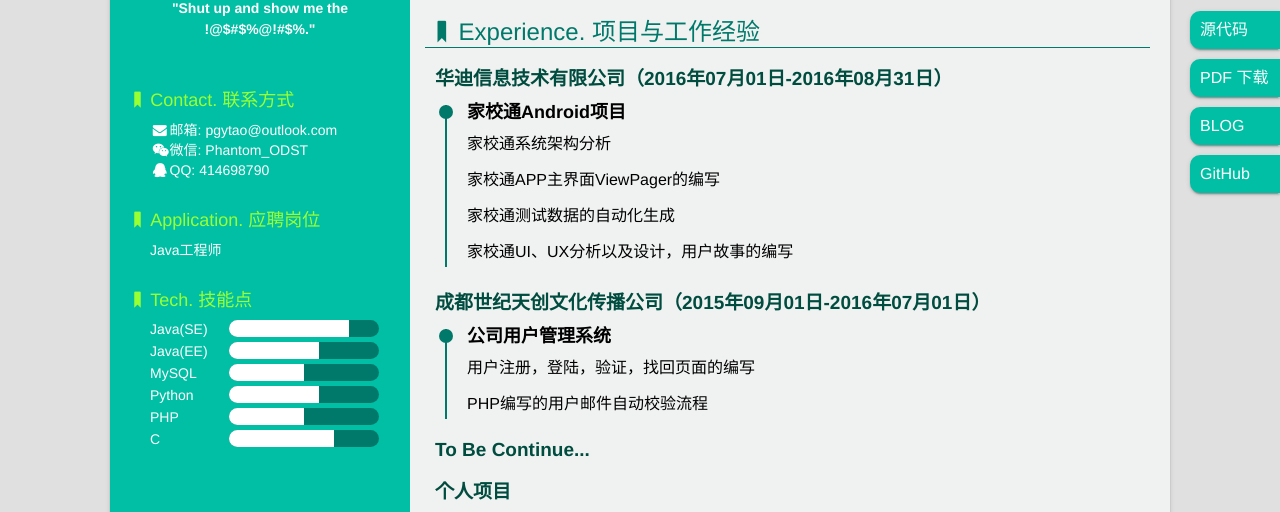
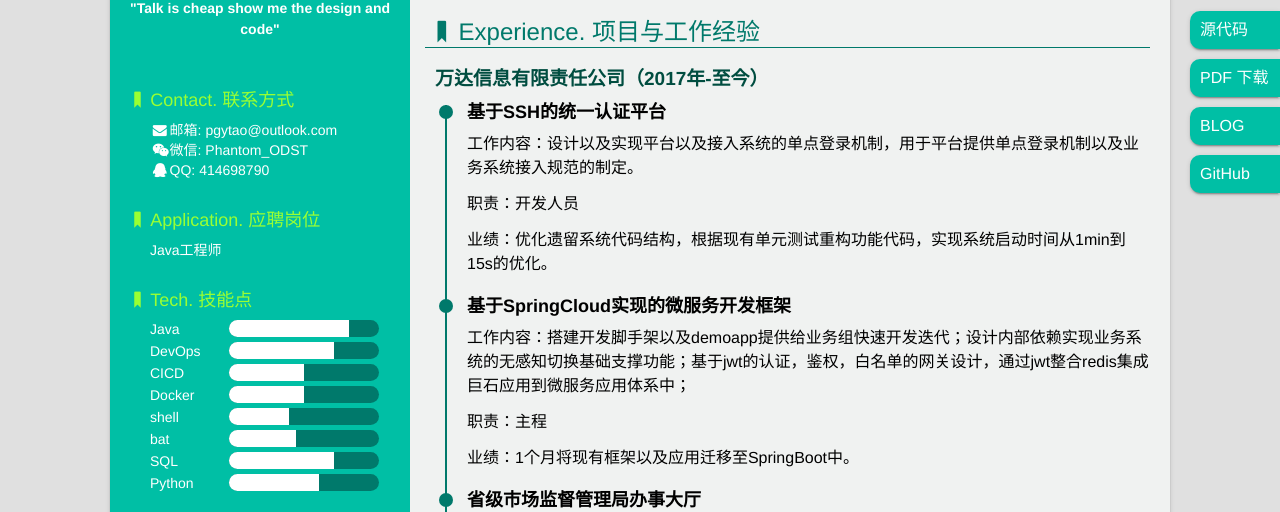
Before and after one commit to AndersonKim/Resume, a website: page index.html in a window 1280 px wide. Shown: the part 229-741 px from the top of the page. Drawn offline with Linux system fonts and the light colour scheme.

Commit message:
Default Changelist

```diff
--- a/index.html
+++ b/index.html
@@ -3,7 +3,7 @@
 <head>
     <meta charset="UTF-8">
     <title>元涛的简历</title>
-    <meta name="description" content="我是一个充满活力、对Java由衷热爱、善于发现问题的Java工程师。我目前正在寻找Java工程师岗位，快画符召唤我吧！">
+    <meta name="description" content="对Java生态很感兴趣，向往DEVOPS以及敏捷开发的Java工程师">
     <meta name="keywords" content="元涛,AndersonKim,Java,工作,简历">
     <link rel="shortcut icon" href="favicon.ico">
     <link rel="stylesheet" href="dist/css/style.min.css">
@@ -41,7 +41,7 @@
             <div class="title">
                 <img src="img/head.png">
                 <h1>元涛的简历</h1>
-                <h2>"Shut up and show me the !@$#$%@!#$%."</h2>
+                <h2>"Talk is cheap show me the design and code"</h2>
             </div>
             <ul class="side-info">
                 <li class="someRight">
@@ -57,21 +57,45 @@
                 <li class="skill">
                     <dt><i class="icon-bookmark"></i>Tech. 技能点</dt>
                     <dd>
-                        <div class="skill-name">Java(SE)</div>
+                        <div class="skill-name">Java</div>
                         <div class="skill-bar-wrap">
                             <div class="skill-bar" style="width: 80%"></div>
                         </div>
                     </dd>
                     <dd>
-                        <div class="skill-name">Java(EE)</div>
+                        <div class="skill-name">DevOps</div>
                         <div class="skill-bar-wrap">
-                            <div class="skill-bar" style="width: 60%"></div>
+                            <div class="skill-bar" style="width: 70%"></div>
                         </div>
                     </dd>
                     <dd>
-                        <div class="skill-name">MySQL</div>
+                        <div class="skill-name">CICD</div>
                         <div class="skill-bar-wrap">
                             <div class="skill-bar" style="width: 50%"></div>
+                        </div>
+                    </dd>
+                    <dd>
+                        <div class="skill-name">Docker</div>
+                        <div class="skill-bar-wrap">
+                            <div class="skill-bar" style="width: 50%"></div>
+                        </div>
+                    </dd>
+                    <dd>
+                        <div class="skill-name">shell</div>
+                        <div class="skill-bar-wrap">
+                            <div class="skill-bar" style="width: 40%"></div>
+                        </div>
+                    </dd>
+                    <dd>
+                        <div class="skill-name">bat</div>
+                        <div class="skill-bar-wrap">
+                            <div class="skill-bar" style="width: 45%"></div>
+                        </div>
+                    </dd>
+                    <dd>
+                        <div class="skill-name">SQL</div>
+                        <div class="skill-bar-wrap">
+                            <div class="skill-bar" style="width: 70%"></div>
                         </div>
                     </dd>
                     <dd>
@@ -80,90 +104,72 @@
                             <div class="skill-bar" style="width: 60%"></div>
                         </div>
                     </dd>
-                     <dd>
-                        <div class="skill-name">PHP</div>
-                        <div class="skill-bar-wrap">
-                            <div class="skill-bar" style="width: 50%"></div>
-                        </div>
-                    </dd>
-                    <dd>
-                        <div class="skill-name">C</div>
-                        <div class="skill-bar-wrap">
-                            <div class="skill-bar" style="width: 70%"></div>
-                        </div>
-                    </dd>
-                    <!-- <dd>
-                        <div class="skill-name">JavaScript</div>
-                        <div class="skill-bar-wrap">
-                            <div class="skill-bar" style="width: 60%"></div>
-                        </div>
-                    </dd>
-                    <dd>
-                        <div class="skill-name">HTML</div>
-                        <div class="skill-bar-wrap">
-                            <div class="skill-bar" style="width: 75%"></div>
-                        </div>
-                    </dd>
-                    <dd>
-                        <div class="skill-name">CSS</div>
-                        <div class="skill-bar-wrap">
-                            <div class="skill-bar" style="width: 72%"></div>
-                        </div>
-                    </dd> -->
+
 
 
 
                 </li>
             </ul>
             <div class="note">
-                <p>我是一个充满活力、对Java由衷热爱、善于研发产品的Java工程师。</p>
-                <p>我目前正在寻找Java工程师岗位，希望借此机会为贵司献上我的一点绵薄之力，快画符召唤我吧！</p>
+                <p>我是一个对Java生态很感兴趣且乐于实践，并且向往敏捷开发和DevOps的Java工程师。</p>
+                <p>我目前正在寻找Java工程师岗位，希望借此机会实现和公司的互惠共赢，有意请通过邮箱联系。</p>
             </div>
         </div>
         <div class="main">
             <ul class="main-info">
                 <li class="someRight">
                     <dt><i class="icon-bookmark"></i>Basic info. 基本信息</dt>
-                    <dd><span>个人信息:</span> 元涛 / 男 / 21岁</dd>
-                    <dd><span>教育经历:</span> 本科 / 西南交通大学计算机系 / 2017年应届生</dd>
+                    <dd><span>个人信息:</span> 元涛 / 男 / 26岁</dd>
+                    <dd><span>教育经历:</span> 本科 / 西南交通大学计算机系</dd>
                     <dd><span>英语水平:</span> CET-6</dd>
                     <dd><span>CSDN-BLOG:</span> <a href="http://blog.csdn.net/anderson_question" target="_blank">blog.csdn.net/anderson_question</a></dd>
                     <dd><span>GitHub:</span> <a href="https://www.github.com/AndersonKim" target="_blank">www.github.com/AndersonKim</a></dd>
                 </li>
                 <li>
                     <dt><i class="icon-bookmark"></i>Experience. 项目与工作经验</dt>
-                    <h3>华迪信息技术有限公司（2016年07月01日-2016年08月31日）</h3>
+                    <h3>万达信息有限责任公司（2017年-至今）</h3>
                     <ul class="exp">
                         <li>
                             <div class="circle"></div>
-                            <h4>家校通Android项目</h4>
+                            <h4>基于SSH的统一认证平台</h4>
                             <ul>
-                                <li>家校通系统架构分析</li>
-                                <li>家校通APP主界面ViewPager的编写</li>
-                                <li>家校通测试数据的自动化生成</li>
-                                <li>家校通UI、UX分析以及设计，用户故事的编写</li>
+                                <li>工作内容：设计以及实现平台以及接入系统的单点登录机制，用于平台提供单点登录机制以及业务系统接入规范的制定。</li>
+                                <li>职责：开发人员</li>
+                                <li>业绩：优化遗留系统代码结构，根据现有单元测试重构功能代码，实现系统启动时间从1min到15s的优化。</li>
+                            </ul>
+                        </li>
+                        <li>
+                            <div class="circle"></div>
+                            <h4>基于SpringCloud实现的微服务开发框架</h4>
+                            <ul>
+                                <li>工作内容：搭建开发脚手架以及demoapp提供给业务组快速开发迭代；设计内部依赖实现业务系统的无感知切换基础支撑功能；基于jwt的认证，鉴权，白名单的网关设计，通过jwt整合redis集成巨石应用到微服务应用体系中；</li>
+                                <li>职责：主程</li>
+                                <li>业绩：1个月将现有框架以及应用迁移至SpringBoot中。</li>
+                            </ul>
+                        </li>
+                        <li>
+                            <div class="circle"></div>
+                            <h4>省级市场监督管理局办事大厅</h4>
+                            <ul>
+                                <li>工作内容：等保漏洞修复；业务系统单点登录对接；提供对称加密以及非对称加密ws接口；慢sql排查；</li>
+                                <li>职责：需求分析开发以及维护</li>
+                                <li>业绩：半年对接10+系统，实现单点登录以及ws接口的需求分析以及对接。</li>
                             </ul>
                         </li>
                     </ul>
-                    <h3>成都世纪天创文化传播公司（2015年09月01日-2016年07月01日）</h3>
-                    <ul class="exp">
-                        <li>
-                            <div class="circle"></div>
-                            <h4>公司用户管理系统</h4>
-                            <ul>
-                                <li>用户注册，登陆，验证，找回页面的编写</li>
-                                <li>PHP编写的用户邮件自动校验流程</li>
-                            </ul>
-                        </li>
-                    </ul>
+
                     <h3>To Be Continue...</h3>
                     <h3>个人项目</h3>
                     <ul class="exp">
                         <li>
                             <div class="circle"></div>
                             <h4>
-                                JavaProjectCollection（2016.7 - 至今）
-                                <a href="https://github.com/AndersonKim/JavaProjectCollection" target="_blank"><i class="icon-link"></i>源代码</a>
+                                自动化集成部署CI/CD平台（2020.6 - 至今）
+                                <ul>
+                                    <li>工作内容：设计并搭建基于Docker和Jenkins的自动化CICD流水线;</li>
+                                    <li>整体规划容器以及机器集群业务域，实现基于Jenkins的CICD流水线，物理机实施。</li>
+                                    <li>实现需求到价值的快速交付，推进组织的DevOps程度。</li>
+                                </ul>
                             </h4>
                             <p>以javaSE,javaEE,MySQL为基础的一系列练手项目源码</p>
                         </li>
@@ -194,8 +200,7 @@
                         <li>
                             <div class="circle"></div>
                             <h4>环境</h4>
-                            <p>了解 LAMP 环境的搭建以及使用</p>
-                            <p>了解 Linux Ubuntu 系统，一年日常使用经验</p>
+                            <p>熟悉 Linux Ubuntu 系统，三年日常使用经验</p>
                         </li>
                         <li>
                             <div class="circle"></div>
```
